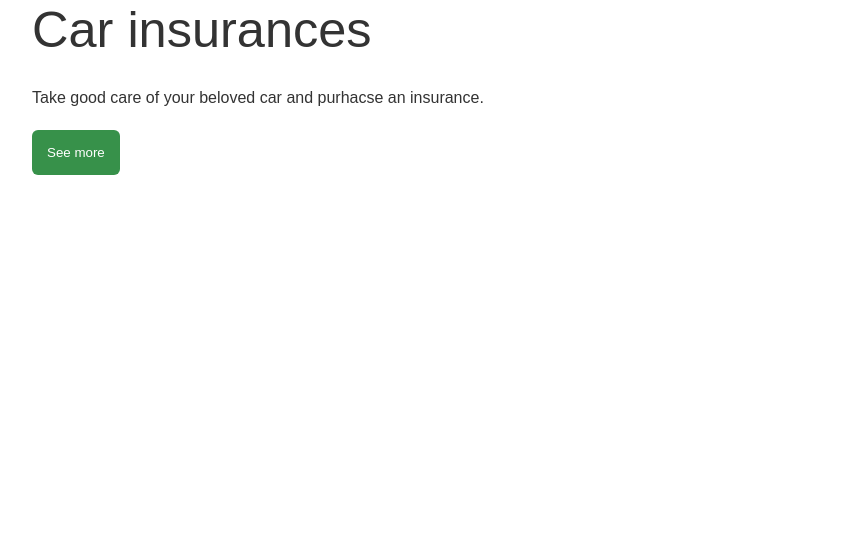
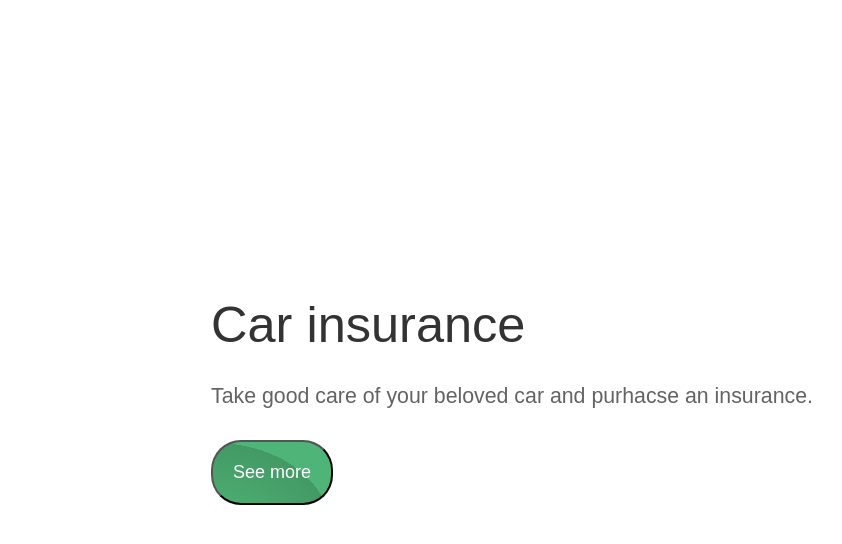
Before and after one commit to aleksiliu/react-front-end-coding-task, a React (Create React App) app: page / in a window 1280 px wide. Shown: the top 544 px of the page, without its empty margins (128-970 px from the left). Built offline with nearby package versions, Linux system fonts and the light colour scheme.

Commit message:
Add first styles

```diff
--- a/public/index.html
+++ b/public/index.html
@@ -1,5 +1,6 @@
 <!DOCTYPE html>
 <html lang="en">
+
 <head>
   <meta charset="utf-8">
   <link rel="shortcut icon" href="%PUBLIC_URL%/favicon.ico">
@@ -21,6 +22,7 @@
     -->
   <title>React App</title>
 </head>
+
 <body>
   <noscript>
     You need to enable JavaScript to run this app.
@@ -37,4 +39,5 @@
       To create a production bundle, use `npm run build` or `yarn build`.
     -->
 </body>
+
 </html>
--- a/src/App.css
+++ b/src/App.css
@@ -8,16 +8,40 @@ html {
   font-size: 1em;
 }
 
+html,
 body {
-  background-color: white;
+  height: 100%;
+  width: 100%;
+}
+
+#root {
+  height: 100%;
+  width: 100%;
+}
+
+body {
   font-family: 'Arial', serif;
   font-weight: 400;
   line-height: 1.45;
   color: #333;
 }
 
+.container {
+  display: flex;
+  align-items: center;
+  justify-content: center;
+  height: 100%;
+  width: 100%;
+}
+
+.content {
+  max-width: 1200px;
+}
+
 p {
   margin-bottom: 1.3em;
+  color: rgb(99, 99, 99);
+  font-size: 1.333em;
 }
 
 h1,
@@ -45,8 +69,3 @@ h3 {
 h4 {
   font-size: 1.333em;
 }
-
-.wrapper {
-  max-width: 960px;
-  margin: 0 auto;
-}
--- a/src/App.js
+++ b/src/App.js
@@ -53,10 +53,11 @@ class App extends Component {
   };
 
   render() {
-    console.log(this.state);
+    console.log(this.state.products);
     return (
-      <div className="wrapper">
-        <h1>Car insurances</h1>
+      <div className="container">
+        <div className="content">
+          <h1> Car insurance </h1>
           <p>Take good care of your beloved car and purhacse an insurance.</p>
           <Modal show={this.state.show} handleClose={this.hideModal}>
             <h2> Select the insurance: </h2>
@@ -65,7 +66,8 @@ class App extends Component {
                 <label
                   key={product.id}
                   style={{
-                  backgroundColor: product.isChecked ? 'gray' : ''
+                    color: product.isChecked ? 'white' : '',
+                    backgroundColor: product.isChecked ? '#4fb477' : ''
                   }}
                 >
                   {product.product}
@@ -82,12 +84,14 @@ class App extends Component {
             <div className="selected-items">
               <p>
                 Total
+                <span>
                   {this.state.products
                     .filter(product => product.isChecked)
                     .map(product => product.price)
                     .reduce((a, b) => a + b, 0)
                     .toFixed(2)}
                   €
+                </span>
               </p>
             </div>
           </Modal>
@@ -100,6 +104,7 @@ class App extends Component {
             See more
           </Button>
         </div>
+      </div>
     );
   }
 }
--- a/src/components/Button.css
+++ b/src/components/Button.css
@@ -1,7 +1,15 @@
 button {
-  padding: 15px;
-  background-color: #37914a;
-  color: #fff;
-  border-radius: 6px;
-  border: 0;
+  padding: 20px;
+  font-size: 18px;
+  border-radius: 30px;
+  background-image: radial-gradient(
+    ellipse farthest-corner at 0 140%,
+    #4fb477 0%,
+    rgb(67, 153, 100) 70%,
+    #4fb477 70%
+  );
+  color: white;
+  display: block;
+  text-align: center;
+  cursor: pointer;
 }
--- a/src/components/Modal.css
+++ b/src/components/Modal.css
@@ -19,6 +19,7 @@
   display: flex;
   flex-direction: column;
   align-items: center;
+  padding: 40px;
 }
 
 .show {
```
Also changed, not shown: 1 other file (tests, documents, lock files or other folders). Lines whose indentation alone changed are shown as unchanged.
